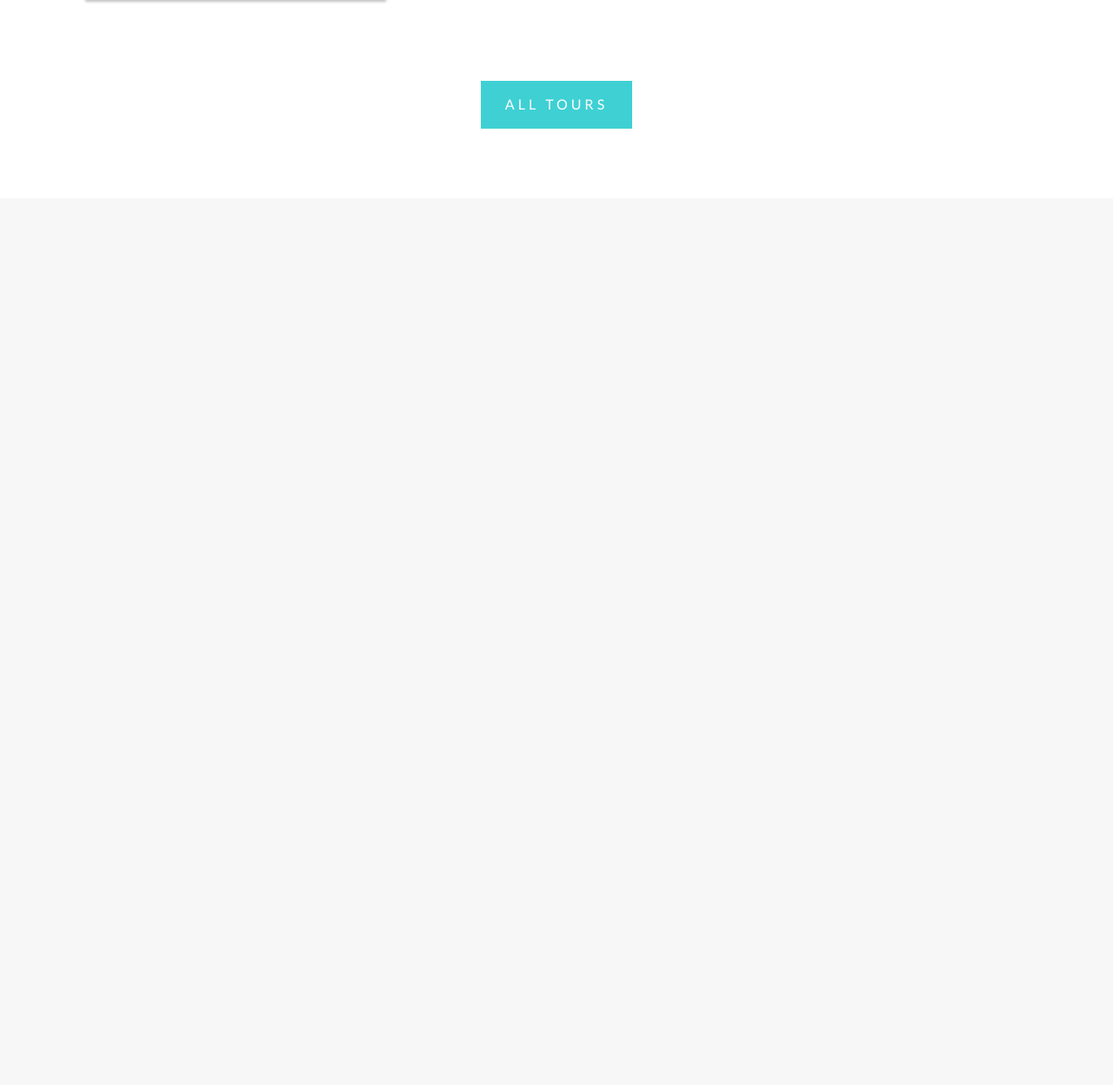
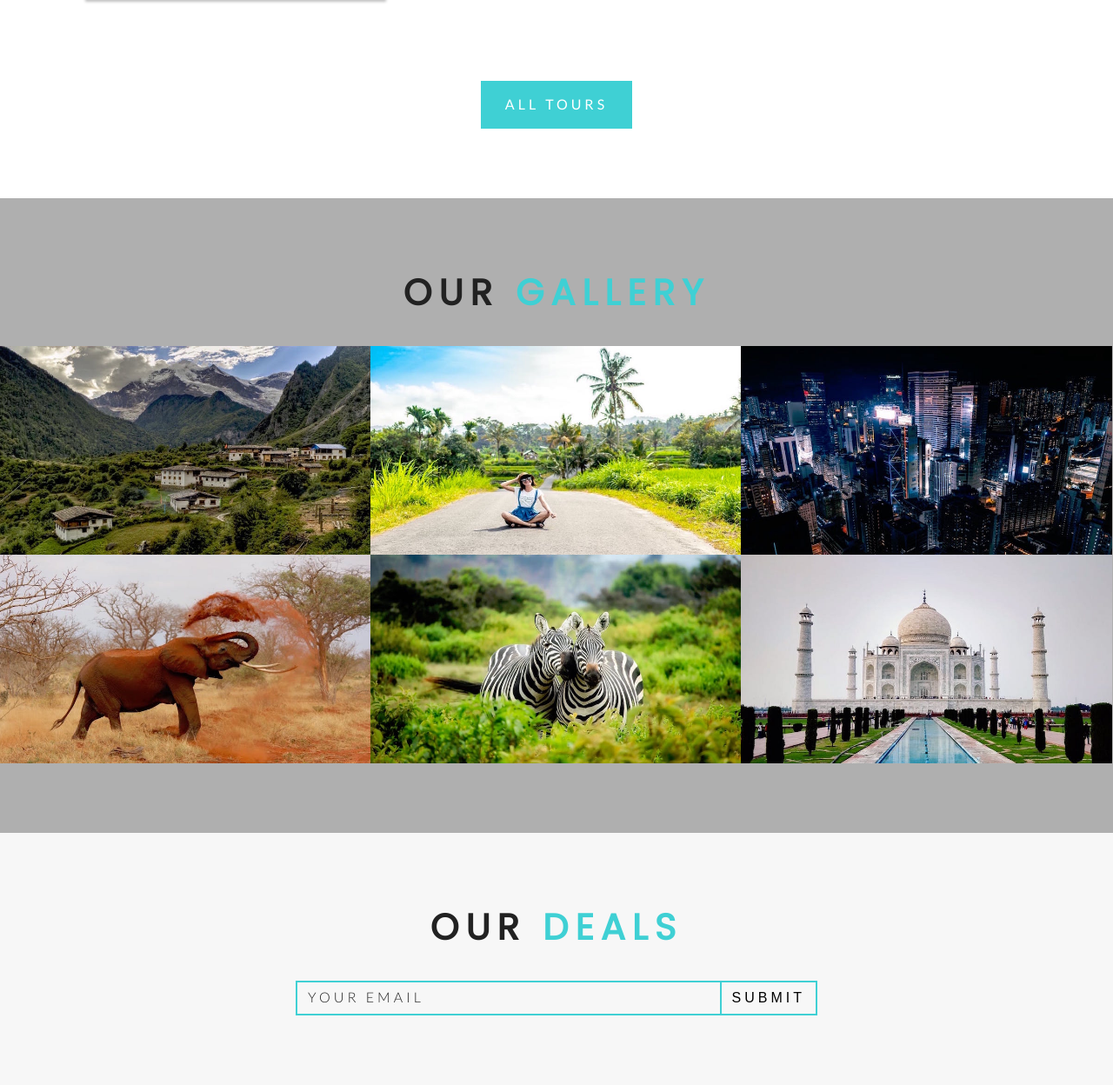
Before and after one commit to dfswebdesign/tourz, a plain HTML site: page index.html in a window 1280 px wide. Shown: the part 2921-4169 px from the top of the page at 87% size. Before the commit the page ends 3149 px from the top, so only its background shows below. Drawn offline with Linux system fonts and the light colour scheme.

Commit message:
added gallery and deals section

```diff
--- a/css/style.css
+++ b/css/style.css
@@ -336,3 +336,86 @@ a {
 }
 
 /* ********************** End of Feature Section ********************** */
+
+/* ********************** Gallery Section ********************** */
+.gallery {
+  background: var(--darkGrey);
+}
+.gallery-img-container {
+  position: relative;
+  background: var(--primaryColor);
+}
+.gallery-icon {
+  position: absolute;
+  top: 50%;
+  left: 50%;
+  font-size: 2.5rem;
+  transform: translate(-50%, -50%); /*allows the icon to sit in the center*/
+  color: var(--mainWhite);
+  cursor: pointer;
+  transition: var(--mainTransition);
+  opacity: 0;
+}
+.gallery-img {
+  transition: var(--mainTransition);
+}
+.gallery-img-container:hover .gallery-img {
+  opacity: 0.5;
+}
+.gallery-img-container:hover .gallery-icon {
+  opacity: 1;
+}
+@media screen and (min-width: 768px) {
+  .gallery-center {
+    display: flex;
+    flex-wrap: wrap;
+  }
+  .gallery-img-container {
+    flex: 0 0 50%;
+  }
+}
+@media screen and (min-width: 992px) {
+  .gallery-img-container {
+    flex: 0 0 33.3%;
+  }
+}
+
+/* ********************** End of Gallery Section ********************** */
+
+/* ********************** Deals Section ********************** */
+.input-group {
+  width: 80vw;
+  max-width: 600px;
+  margin: 0 auto;
+  display: flex;
+}
+.form-control {
+  flex: 1 1 auto;
+}
+.form-control,
+.btn-submit {
+  padding: 0.375rem 0.75rem;
+  font-size: 1rem;
+  line-height: 1.5;
+  font-weight: 300;
+  letter-spacing: var(--mainSpacing);
+  background: transparent;
+  text-transform: uppercase;
+  outline: none;
+  border: 2px solid var(--primaryColor);
+}
+::placeholder {
+  font-family: "lato", sans-serif;
+  color: var(--mainBlack);
+}
+.btn-submit {
+  border-left: none;
+  cursor: pointer;
+  transition: var(--mainTransition);
+}
+.btn-submit:hover {
+  color: var(--mainWhite);
+  background: var(--primaryColor);
+}
+
+/* ********************** End of Deals Section ********************** */
--- a/index.html
+++ b/index.html
@@ -218,6 +218,93 @@
     </div>
   </section>
   <!-- ################ End of Featured Tours Section ##################-->
+
+
+
+
+  <!-- ################ Gallery Section ##################-->
+  <section class="section gallery" id="gallery">
+    <!-- Title -->
+    <div class="title-wrapper">
+      <h2 class="title">Our <span class="subtitle">Gallery</span></h2>
+    </div>
+    <!-- End of Title -->
+  <!-- Gallery Center -->
+  <div class="gallery-center">
+    <!-- single item -->
+    <div class="gallery-img-container">
+      <img src="./images/tour-1.jpeg" alt="awesome tours" class="gallery-img">
+      <span class="gallery-icon">
+        <i class="fas fa-search"></i>
+      </span>
+    </div>
+    <!-- end of single items -->
+    <!-- single item -->
+    <div class="gallery-img-container">
+      <img src="./images/tour-2.jpeg" alt="awesome tours" class="gallery-img">
+      <span class="gallery-icon">
+        <i class="fas fa-search"></i>
+      </span>
+    </div>
+    <!-- end of single items -->
+    <!-- single item -->
+    <div class="gallery-img-container">
+      <img src="./images/tour-3.jpeg" alt="awesome tours" class="gallery-img">
+      <span class="gallery-icon">
+        <i class="fas fa-search"></i>
+      </span>
+    </div>
+    <!-- end of single items -->
+    <!-- single item -->
+    <div class="gallery-img-container">
+      <img src="./images/tour-4.jpeg" alt="awesome tours" class="gallery-img">
+      <span class="gallery-icon">
+        <i class="fas fa-search"></i>
+      </span>
+    </div>
+    <!-- end of single items -->
+    <!-- single item -->
+    <div class="gallery-img-container">
+      <img src="./images/tour-5.jpeg" alt="awesome tours" class="gallery-img">
+      <span class="gallery-icon">
+        <i class="fas fa-search"></i>
+      </span>
+    </div>
+    <!-- end of single items -->
+    <!-- single item -->
+    <div class="gallery-img-container">
+      <img src="./images/tour-6.jpeg" alt="awesome tours" class="gallery-img">
+      <span class="gallery-icon">
+        <i class="fas fa-search"></i>
+      </span>
+    </div>
+    <!-- end of single items -->
+  </div>
+  </section>
+  <!-- ################ End of Gallery Section ##################-->
+
+
+
+  <!-- ################ Deals Section ##################-->
+<section class="section deals" id="deals">
+  <!-- Title -->
+  <div class="title-wrapper">
+    <h2 class="title">Our <span class="subtitle">Deals</span></h2>
+  </div>
+  <!-- End of Title -->
+  <form action="https://formspree.io/f/mpzobdgy" method="post">
+    <div class="input-group">
+      <input type="email" name="email" class="form-control" placeholder="Your Email">
+      <button type="submit" class="btn-submit">Submit</button>
+    </div>
+  </form>
+</section>
+
+
+
+
+  <!-- ################ End of Deals Section ##################-->
+
 </body>
 
 </html>
```
